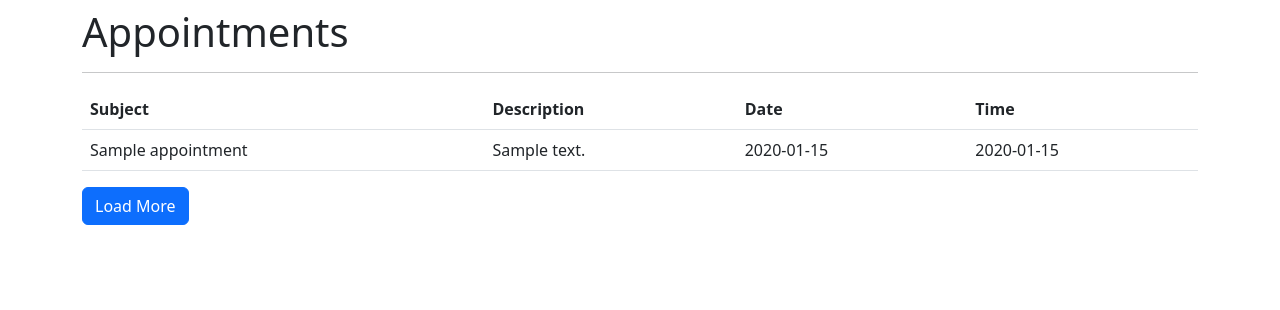
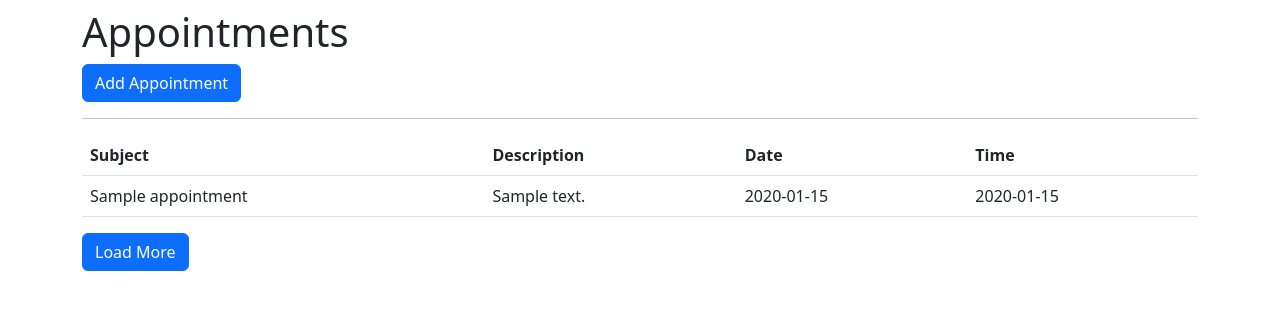
Before and after one commit to detiuaveiro/assignment-1---vulnerable-ehealth-application-recurso-grupo_03, a Flask app: page /appointments in a window 1280 px wide. Shown: the part 56-366 px from the top of the page. Run offline with Flask 3, Linux system fonts and the light colour scheme; a user stored in the database is signed in; tables that the repository leaves empty hold one stand-in row (values such as "Sample post"); some libraries are stand-ins or nearby versions.

Commit message:
Added ADD appointment buttons

```diff
--- a/app/templates/appointments.html
+++ b/app/templates/appointments.html
@@ -7,6 +7,7 @@
         <div class="row">
             <div class="col-md-12">
                 <h1>Appointments</h1>
+                <a href="/appointment" class="btn btn-primary">Add Appointment</a>
                 <hr>
                 <table class="table">
                     <thead>
--- a/app_sec/templates/appointments.html
+++ b/app_sec/templates/appointments.html
@@ -7,6 +7,7 @@
         <div class="row">
             <div class="col-md-12">
                 <h1>Appointments</h1>
+                <a href="/appointment" class="btn btn-primary">Add Appointment</a>
                 <hr>
                 <table class="table">
                     <thead>
```
